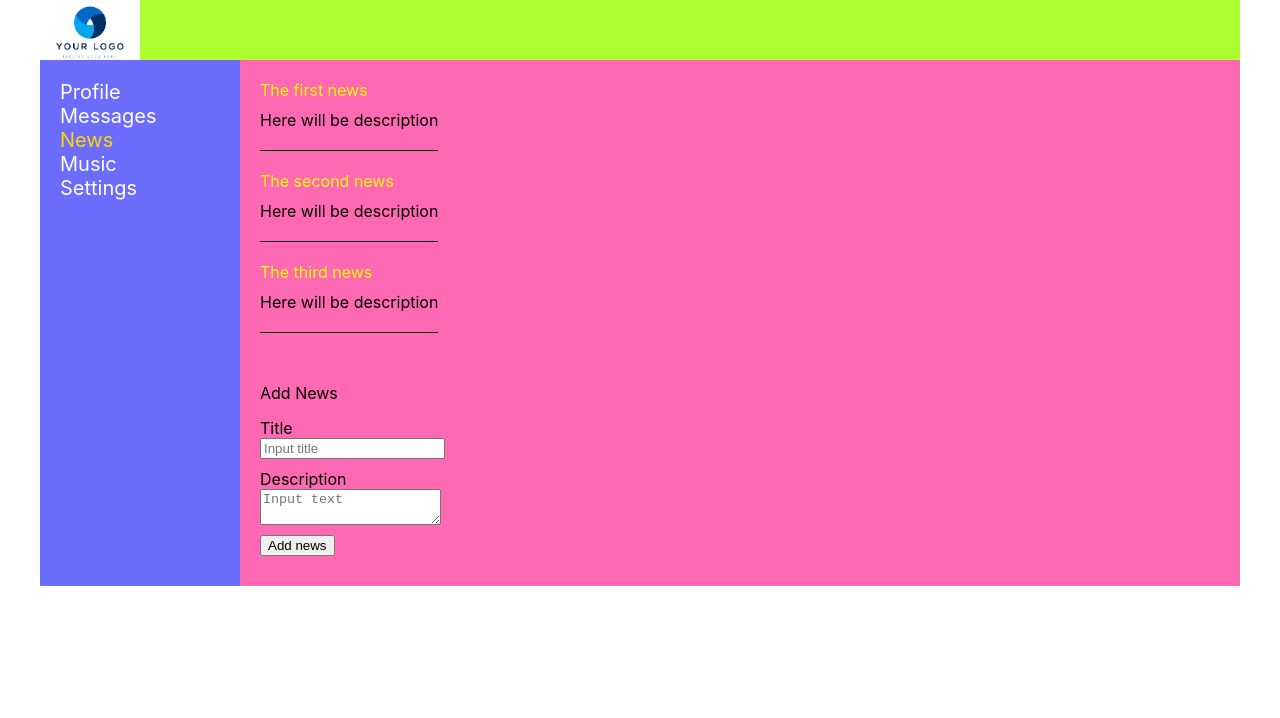
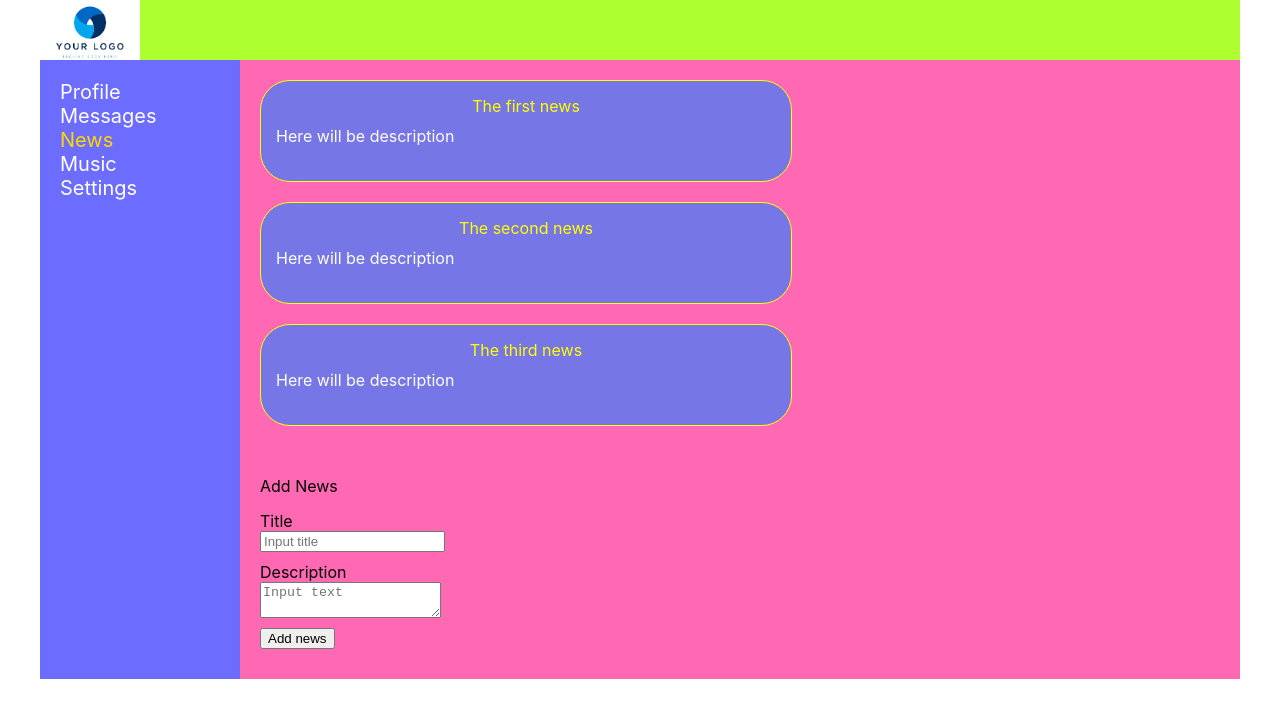
Before and after one commit to NAZMEL/Web-app, a React (Create React App) app: page /news in a window 1280 px wide. Shown: the top 718 px of the page. Built offline with nearby package versions, Linux system fonts and the light colour scheme.

Commit message:
Add style to news

```diff
--- a/src/components/News/NewsItem/NewsItem.module.css
+++ b/src/components/News/NewsItem/NewsItem.module.css
@@ -1,12 +1,21 @@
 .newsItemBlock{
-    border-bottom: 1px solid black;
+    display: flex;
+    flex-direction: column;
+    justify-content: center;
+    width: 500px;
+    border: 1px solid yellow;
+    border-radius: 30px;
     margin-bottom: 20px;
+    padding: 15px;
+    background-color: rgb(118, 118, 230);
 }
 
 .newsTitleBlock{
+    text-align: center;
     color: yellow;
 }
 
 .newsDescriptionBlock{
     margin: 10px 0 20px 0;
+    color: white;
 }
```
